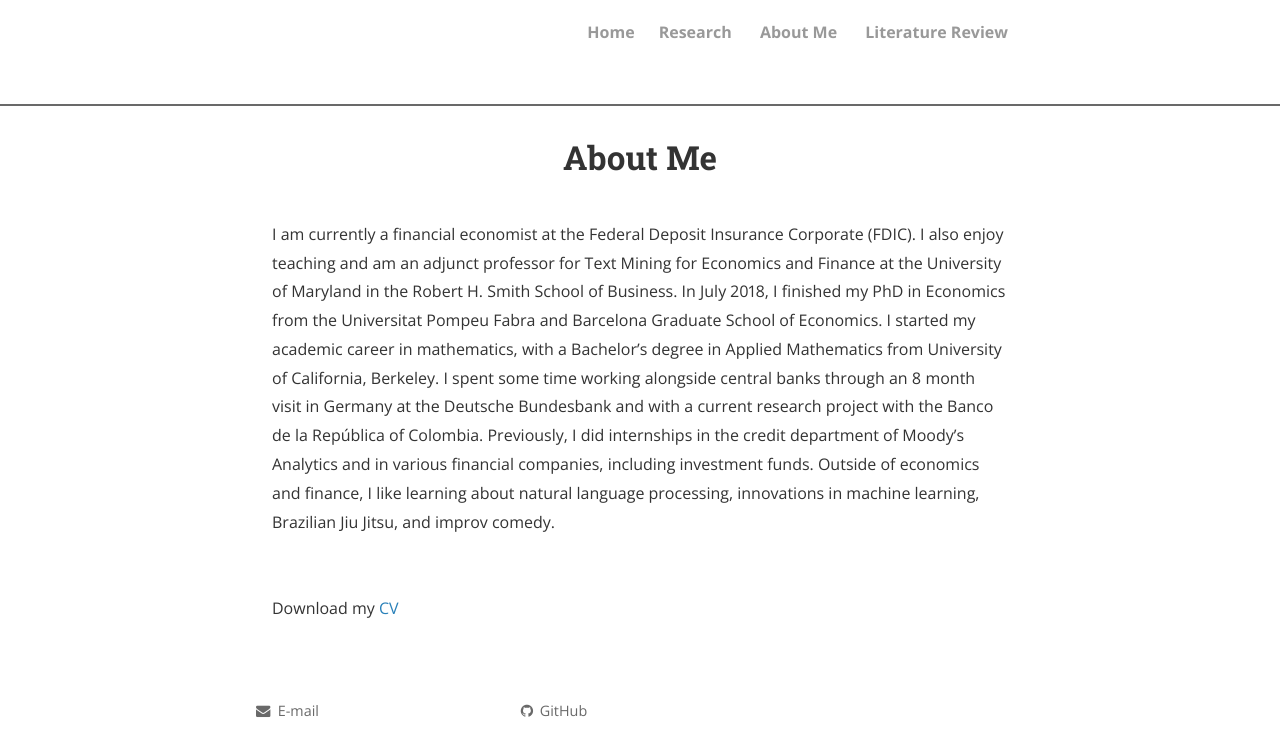
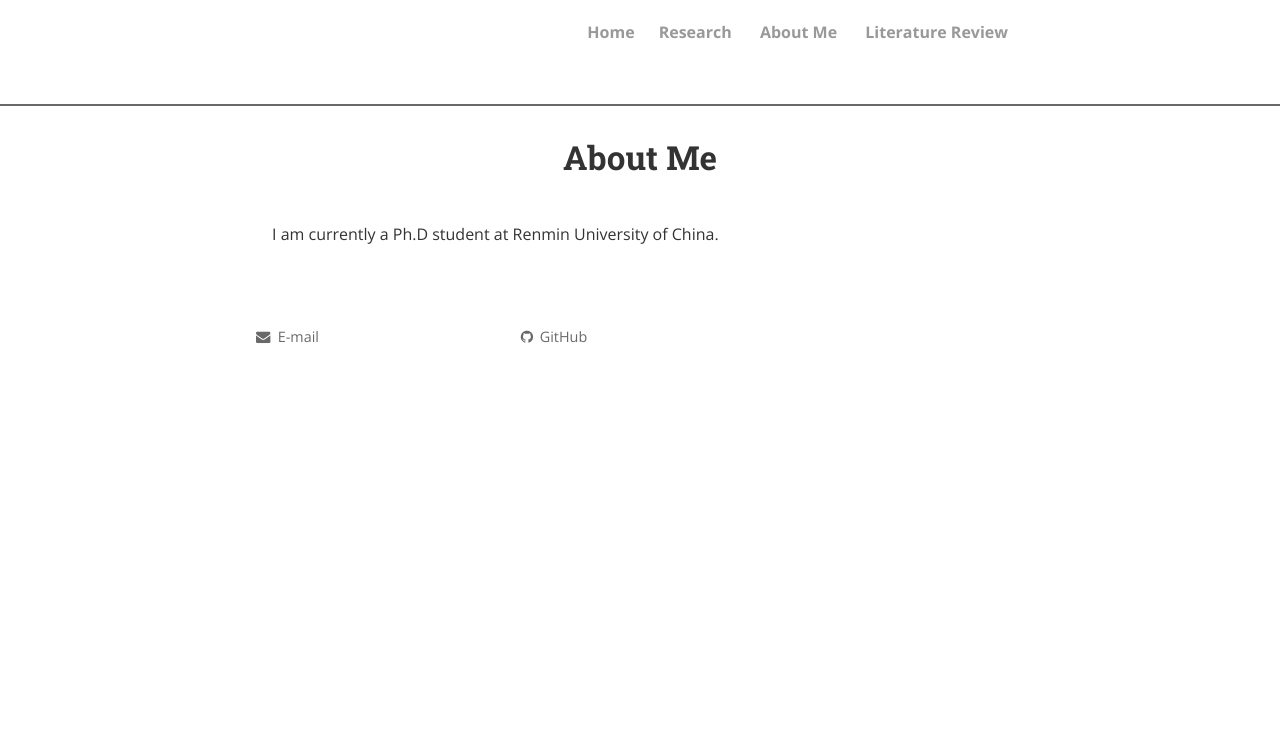
Before and after one commit to jianweihou/jianweihou.github.io, a Jekyll site: the page built from about.md, in a window 1280 px wide. Shown: the top 756 px of the page. Built offline with Jekyll 4.4.1, drawn with Linux system fonts in a browser that asks for light colours; nearby versions of some CDN libraries; comment, search, counter and statistics services are not loaded; a style sheet for code colours, icons or effects is not loaded.

Commit message:
test about

```diff
--- a/about.md
+++ b/about.md
@@ -3,8 +3,9 @@ layout: page
 title: About Me
 permalink: /about/
 ---
-I am currently a financial economist at the Federal Deposit Insurance Corporate (FDIC). I also enjoy teaching and am an adjunct professor for Text Mining for Economics and Finance at the University of Maryland in the Robert H. Smith School of Business. In July 2018, I finished my PhD in Economics from the Universitat Pompeu Fabra and Barcelona Graduate School of Economics. I started my academic career in mathematics, with a Bachelor's degree in Applied Mathematics from University of California, Berkeley. I spent some time working alongside central banks through an 8 month visit in Germany at the Deutsche Bundesbank and with a current research project with the Banco de la Rep&uacute;blica of Colombia. Previously, I did internships in the credit department of Moody's Analytics and in various financial companies, including investment funds. Outside of economics and finance, I like learning about natural language processing, innovations in machine learning, Brazilian Jiu Jitsu, and improv comedy.
+I am currently a Ph.D student at Renmin University of China.
+<!-- I also enjoy teaching and am an adjunct professor for Text Mining for Economics and Finance at the University of Maryland in the Robert H. Smith School of Business. In July 2018, I finished my PhD in Economics from the Universitat Pompeu Fabra and Barcelona Graduate School of Economics. I started my academic career in mathematics, with a Bachelor's degree in Applied Mathematics from University of California, Berkeley. I spent some time working alongside central banks through an 8 month visit in Germany at the Deutsche Bundesbank and with a current research project with the Banco de la Rep&uacute;blica of Colombia. Previously, I did internships in the credit department of Moody's Analytics and in various financial companies, including investment funds. Outside of economics and finance, I like learning about natural language processing, innovations in machine learning, Brazilian Jiu Jitsu, and improv comedy.    -->
 <br>
+<!-- <br>
+Download my <a href="https://www.dropbox.com/s/wa3agifqoxwd77u/soto-cv.pdf?dl=0" download="Soto, Paul- CV">CV</a><br> -->
 <br>
-Download my <a href="https://www.dropbox.com/s/wa3agifqoxwd77u/soto-cv.pdf?dl=0" download="Soto, Paul- CV">CV</a><br>
-<br>
--- a/index.html
+++ b/index.html
@@ -18,7 +18,7 @@ title: Jianwei Hou
 I'm Jianwei Hou, Ph.D. candidate(2016-now) at Renmin University of China, School of Information. I am supervised by Prof. Wenchang Shi. I was also supervised by Dr. Yinzhi Cao when I studied at Johns Hopkins University, Department of Computer Science from 2019-2021.
 
 <br><br>
-My research interests lie in IoT security and privacy, SDN security and vulnerabilities detection. I used to work on revealing specific security threats in SDN and exploring accuracy and efficiency of vulnerabilities detection. And now I am working on how to audit and detect sensitive Information disclosure in IoT devices. I also interested in human–computer interaction in cybersecurity. Human factors plays important part in all the security issues. Feel free to look at my <a href="https://jianweihou.github.io/research" target="_self">research</a> and my <a href="https://jianweihou.github.io/research" target="_self">literature_review</a> to learn more!
+My research interests lie in IoT security and privacy, SDN security and vulnerabilities detection. I used to work on revealing specific security threats in SDN and exploring accuracy and efficiency of vulnerabilities detection. And now I am working on how to audit and detect sensitive Information disclosure in IoT devices. I also interested in human–computer interaction in cybersecurity. Human factors plays important part in all the security issues. Feel free to look at my <a href="https://jianweihou.github.io/research" target="_self">research</a> and my <a href="https://jianweihou.github.io/research" target="_self">literature review</a> to learn more!
 <br><br>
 
 </div>
```
